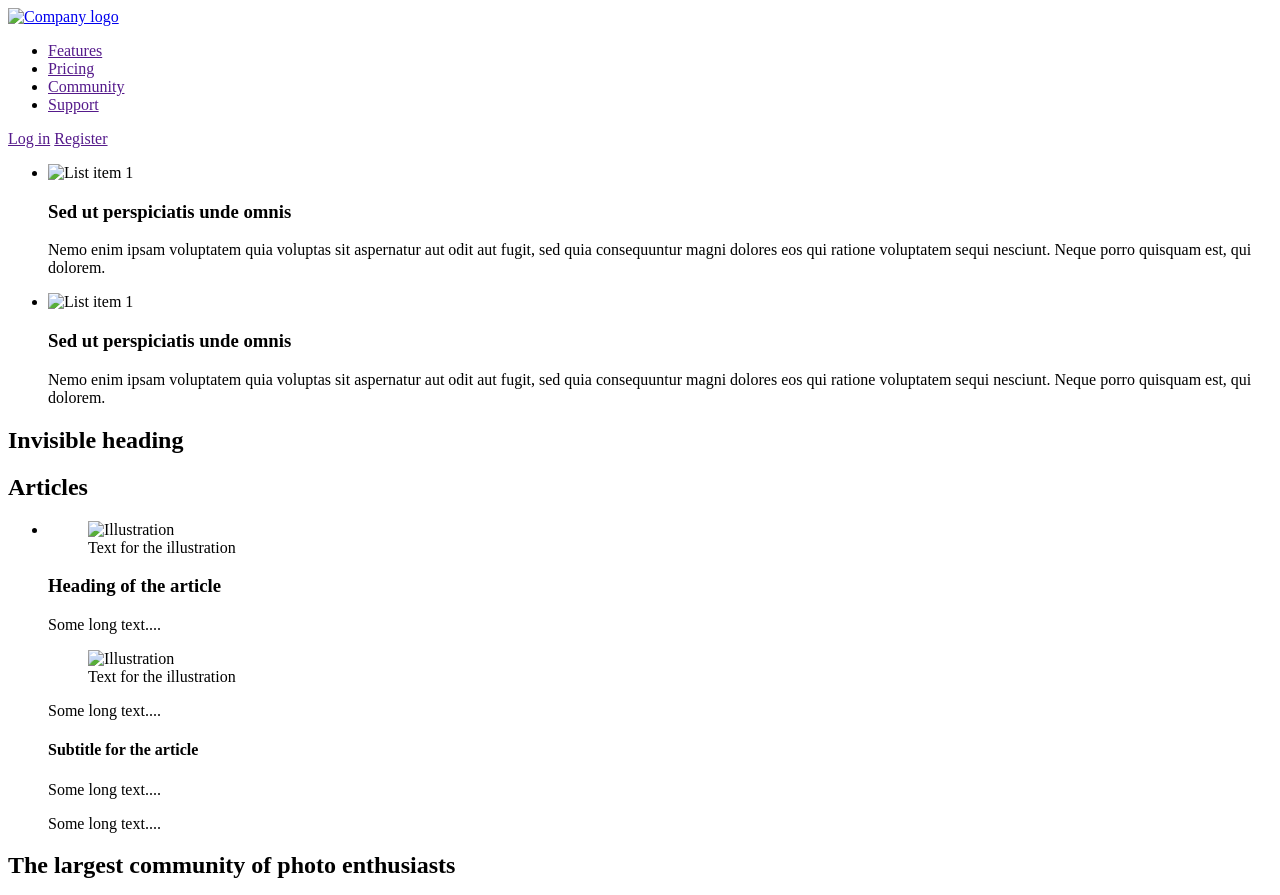
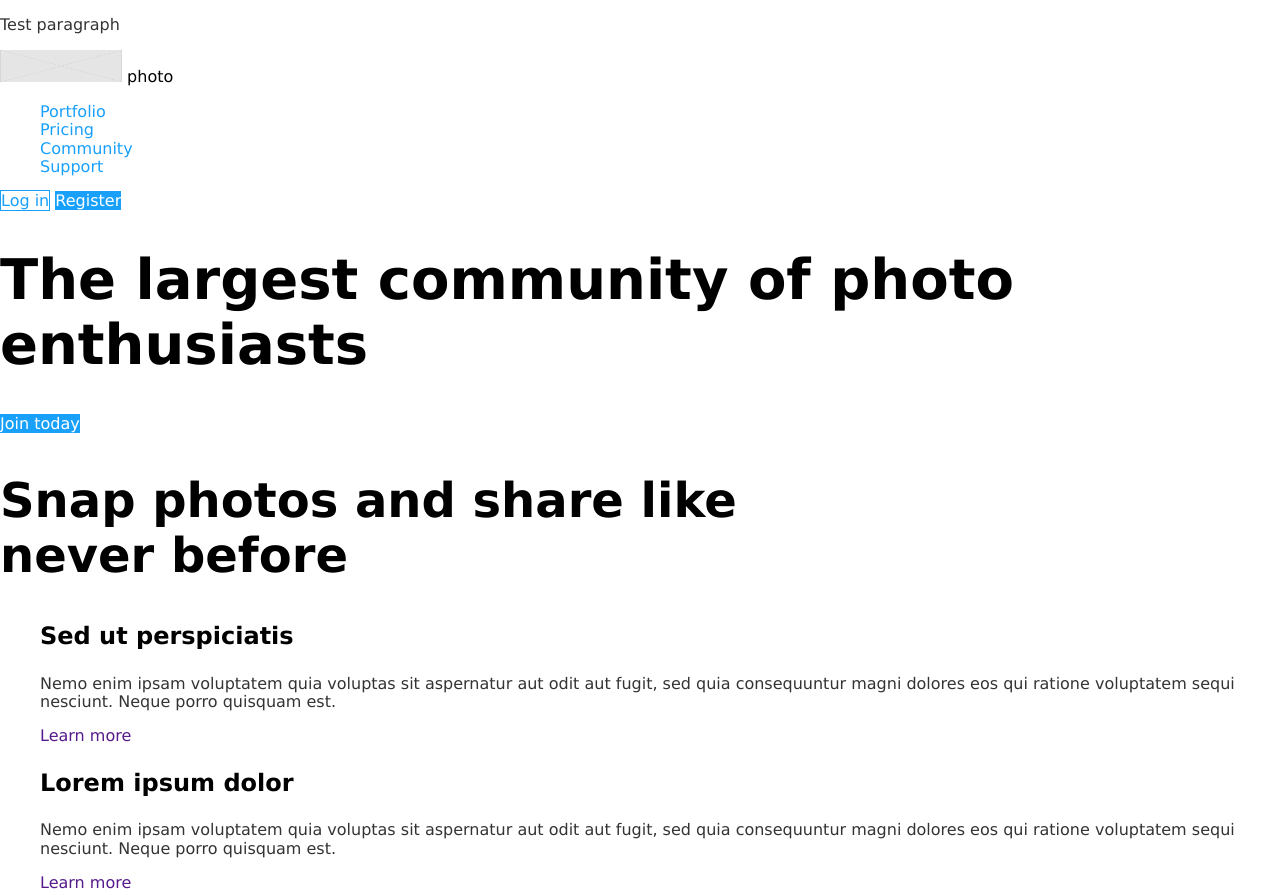
Before and after one commit to VeraPypot/goit-practice, a plain HTML site: page index.html in a window 1280 px wide. Shown: the top 895 px of the page. Drawn offline with nearby package versions, Linux system fonts and the light colour scheme.

Commit message:
3-dive-in-css

```diff
--- /dev/null
+++ b/css/main.css
@@ -0,0 +1,84 @@
+body {
+    color:rgba(0, 0, 0, 80%);
+    font-style: normal;
+    font-family: Verdana, Geneva, Tahoma, sans-serif;
+}
+
+.hero-title {
+    color: #000000;
+    font-size: 56px;
+}
+
+.section-title {
+    color: #000000;
+    font-size: 48px;
+}
+
+.section-subtitle {
+    color: #000000;
+    font-size: 36px;
+}
+
+.item-title {
+    color: #000000;
+    font-size: 24px;
+    font-weight: bold;
+}
+
+.button-primary {
+    background-color: #18A0FB;
+    color: #ffffff;
+}
+
+.button-primary:hover,
+.button-primary:focus {
+    background-color: rgb(9, 71, 112);
+}
+
+.button-secondary {
+    color: #18A0FB;
+    border: 1px solid #18A0FB;
+}
+
+.button-secondary:hover,
+.button-secondary:focus {
+    color: #000000;
+}
+
+/*
+
+Header styles
+
+*/
+
+a {
+    text-decoration: none;
+}
+
+.logo {
+    color: #000000;
+}
+
+.list {
+    list-style: none;
+}
+
+.link {
+    color: #18A0FB;
+}
+
+.link:hover,
+.link:focus {
+    color: violet;
+}
+
+
+/*
+
+Features styles
+
+*/
+
+.list li:focus-within {
+    color: red;
+}
--- a/index.html
+++ b/index.html
@@ -4,84 +4,48 @@
     <meta charset="UTF-8" />
     <meta name="viewport" content="width=device-width, initial-scale=1.0" />
     <title>Document</title>
+    <link rel="stylesheet" href="./css/normalize.css">
+    <link rel="stylesheet" href="./css/main.css">
   </head>
   <body>
     <!-- Шапка сайта -->
-    <header>
+    <header class="site-header">
       <nav>
 
-      <a href="/">
-        <img src="" alt="Company logo" width="122" height="32">
+      <p class="test">Test paragraph</p>
+      <a class="logo" href="#anchor">
+        <img src="./images/placeholder.png" alt="" width="122" height="32">
+        photo
       </a>
 
-      <ul>
-        <li><a href="">Features</a></li>
-        <li><a href="">Pricing</a></li>
-        <li><a href="">Community</a></li>
-        <li><a href="">Support</a></li>
+      <ul class="list">
+        <li><a class="link" href="./portfolio.html">Portfolio</a></li>
+        <li><a class="link" href="">Pricing</a></li>
+        <li><a class="link" href="">Community</a></li>
+        <li><a class="link" href="">Support</a></li>
       </ul>
 
-      <a href="">Log in</a>
-      <a href="">Register</a>
+      <a class="button-secondary" href="">Log in</a>
+      <a class="button-primary" href="">Register</a>
 
       </nav>
     </header>
 
     <main>
-      <section>
-        <ul>
-          <li>
-            <img src="" alt="List item 1" width="750" height="440">
-            <h3>Sed ut perspiciatis unde omnis</h3>
-            <p>Nemo enim ipsam voluptatem quia voluptas sit aspernatur aut odit aut fugit, sed quia consequuntur magni dolores eos qui ratione voluptatem sequi nesciunt. Neque porro quisquam est, qui dolorem.</p>
-          </li>
-          <li>
-            <img src="" alt="List item 1" width="750" height="440">
-            <h3>Sed ut perspiciatis unde omnis</h3>
-            <p>Nemo enim ipsam voluptatem quia voluptas sit aspernatur aut odit aut fugit, sed quia consequuntur magni dolores eos qui ratione voluptatem sequi nesciunt. Neque porro quisquam est, qui dolorem.</p>
-          </li>
-        </ul>
-        <h2>Invisible heading</h2>
-      </section>
-
-      <section>
-        <h2>Articles</h2>
-
-        <ul>
-          <li>
-            <article>
-              <figure>
-                <img src="" alt="Illustration">
-                <figcaption>Text for the illustration</figcaption>
-              </figure>
-              <h3>Heading of the article</h3>
-              <p>Some long text....</p>
-              <figure>
-                <img src="" alt="Illustration">
-                <figcaption>Text for the illustration</figcaption>
-              </figure>
-              <p>Some long text....</p>
-              <h4>Subtitle for the article</h4>
-              <p>Some long text....</p>
-              <p>Some long text....</p>
-            </article>
-          </li>
-        </ul>
-      </section>
 
       <!-- Герой -->
       <section>
-        <h1>The largest community of photo enthusiasts</h1>
-        <a href="">Join today</a>
+        <h1 class="hero-title">The largest community of photo enthusiasts</h1>
+        <a class="button-primary" href="">Join today</a>
       </section>
 
       <!-- Преимущества -->
-      <section>
-        <h2>Snap photos and share like <br />never before</h2>
+      <section class="features">
+        <h2 class="section-title features-title">Snap photos and share like <br />never before</h2>
 
-        <ul>
+        <ul class="list">
           <li>
-            <h3>Sed ut perspiciatis</h3>
+            <h3 class="item-title">Sed ut perspiciatis</h3>
             <p>
               Nemo enim ipsam voluptatem quia voluptas sit aspernatur aut odit
               aut fugit, <span class="attention">sed quia consequuntur</span> magni dolores eos qui ratione
@@ -90,7 +54,7 @@
             <a href="">Learn more</a>
           </li>
           <li>
-            <h3>Lorem ipsum dolor</h3>
+            <h3 class="item-title">Lorem ipsum dolor</h3>
             <p>
               Nemo enim ipsam voluptatem quia voluptas sit aspernatur aut odit
               aut fugit, sed quia consequuntur magni dolores eos qui ratione
@@ -99,7 +63,7 @@
             <a href="">Learn more</a>
           </li>
           <li>
-            <h3>Nemo enim ipsam</h3>
+            <h3 class="item-title">Nemo enim ipsam</h3>
             <p>
               Nemo enim ipsam voluptatem quia voluptas sit aspernatur aut odit
               aut fugit, sed quia consequuntur magni dolores eos qui ratione
@@ -108,7 +72,7 @@
             <a href="">Learn more</a>
           </li>
           <li>
-            <h3>Tempor incididunt</h3>
+            <h3 class="item-title">Tempor incididunt</h3>
             <p>
               Nemo enim ipsam voluptatem quia voluptas sit aspernatur aut odit
               aut fugit, sed quia consequuntur magni dolores eos qui ratione
@@ -147,8 +111,8 @@
 
       <!-- Testimonials -->
       <section>
-        <h2>You’re in good company</h2>
-        <p>
+        <h2 class="features-title">You’re in good company</h2>
+        <p id="anchor">
           Lorem ipsum dolor sit amet, consectetur adipiscing elit, sed do
           eiusmod tempor incididunt ut labore
         </p>
```
Also changed, not shown: portfolio.html (added, +32 -0 lines), css/normalize.css (added), 1 other file.
